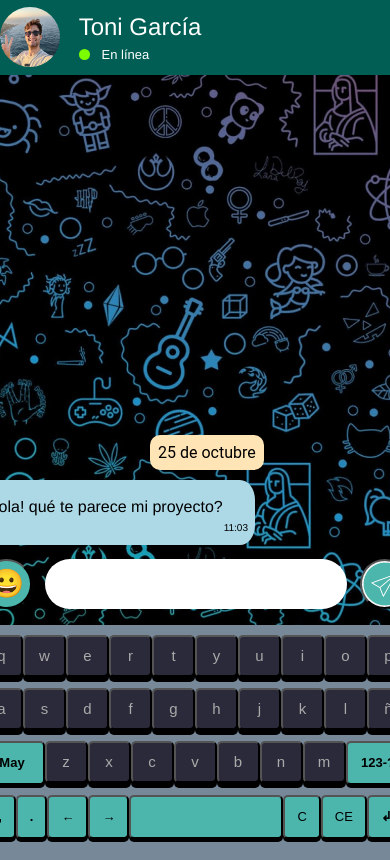
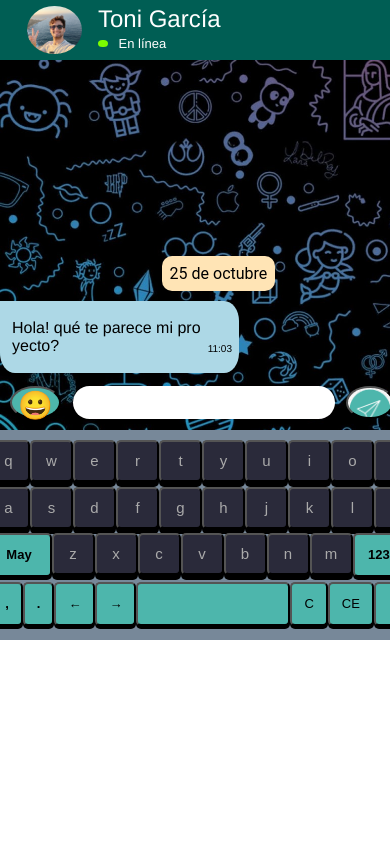
Before and after one commit to ToniGar20/project1-DIW-DWEC, a plain HTML site: page project/index.html in a window 390 px wide. Shown: the top 860 px of the page. Drawn offline with Linux system fonts and the light colour scheme.

Commit message:
starting media queries for general responsive display

```diff
--- a/project/src/styles.css
+++ b/project/src/styles.css
@@ -275,7 +275,21 @@ body {
     background:yellowgreen;
 }
 
-/* MEDIA QUERIES */ /* MADE FOR GALAXY S5 */
+/* MEDIA QUERIES */
+
+/* FOR GENERAL RESPONSIVE DISPLAY */
+
+@media screen and (max-width: 404px), screen and (max-height: 774px) {
+
+    .mobile {
+        grid-template-columns: 404px;
+        grid-template-rows: 60px 370px 210px;
+        justify-content: initial;
+    }
+
+}
+
+/* FOR GALAXY S5 */
 
 @media screen and (max-width: 360px), screen and (max-height: 640px) {
 
```
